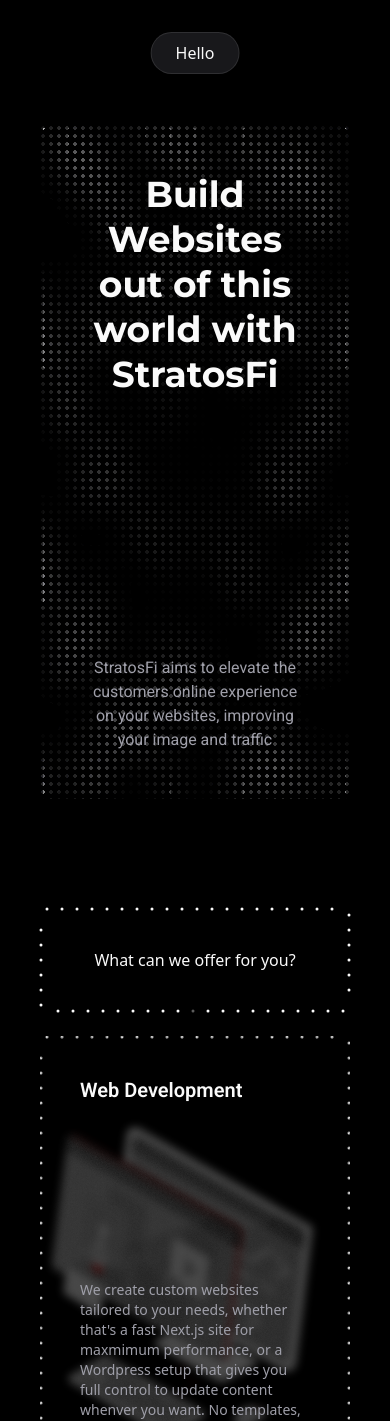
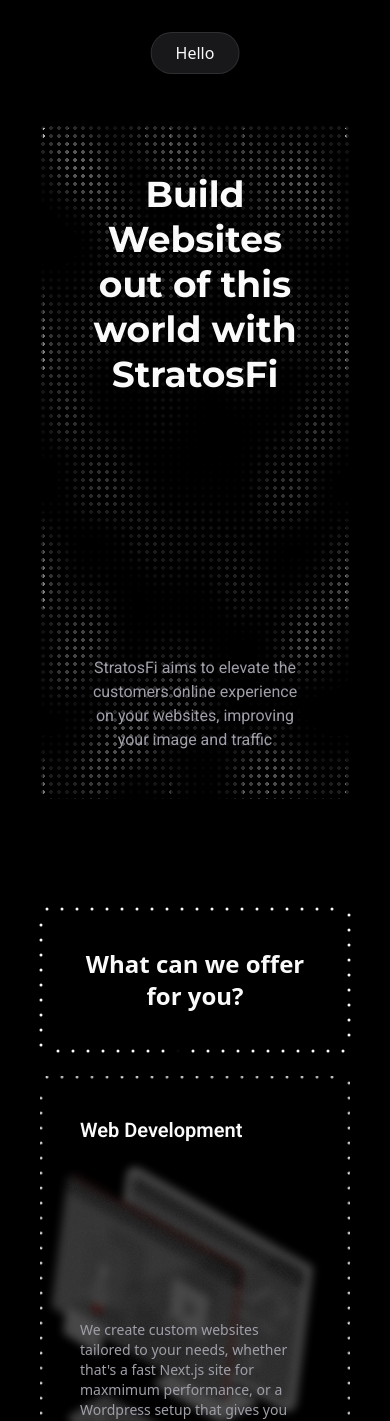
Before and after one commit to Rafelvdy/Portfolio, a Next.js app: page / in a window 390 px wide. Shown: the top 1421 px of the page. Built offline with nearby package versions, Linux system fonts and the light colour scheme.

Commit message:
Enhance Services component heading style for improved visibility
- Updated the heading in the Services component to include responsive text sizes and bold styling, enhancing its visual impact and readability.

```diff
--- a/components/sections/Services.tsx
+++ b/components/sections/Services.tsx
@@ -23,7 +23,7 @@
         <section className="w-full bg-background py-16 px-10 md:py-24 lg:py-32 flex flex-col items-center justify-start">
             <div className="lg:w-7xl w-full flex flex-col items-center justify-start gap-6">
                 <AnimatedDottedBorder className="w-full p-10">
-                    <h2 className="text-center">What can we offer for you?</h2>
+                    <h2 className="text-center text-2xl md:text-3xl lg:text-4xl font-bold">What can we offer for you?</h2>
                 </AnimatedDottedBorder>
                 <div className="w-full flex flex-col md:flex-row gap-4 items-stretch">
                     {webDevAnimation && (
```
